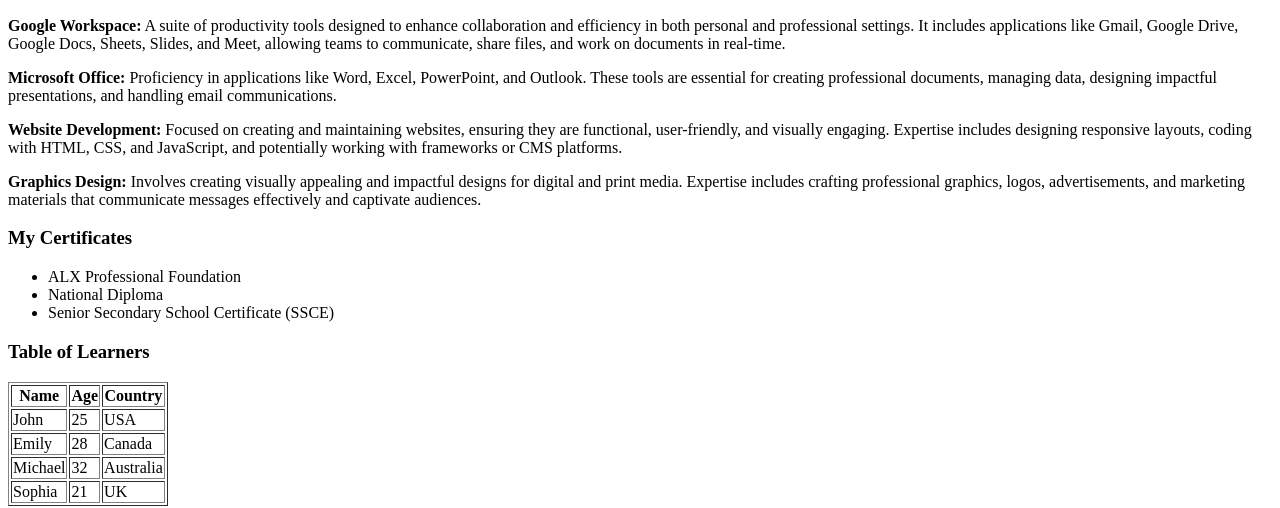
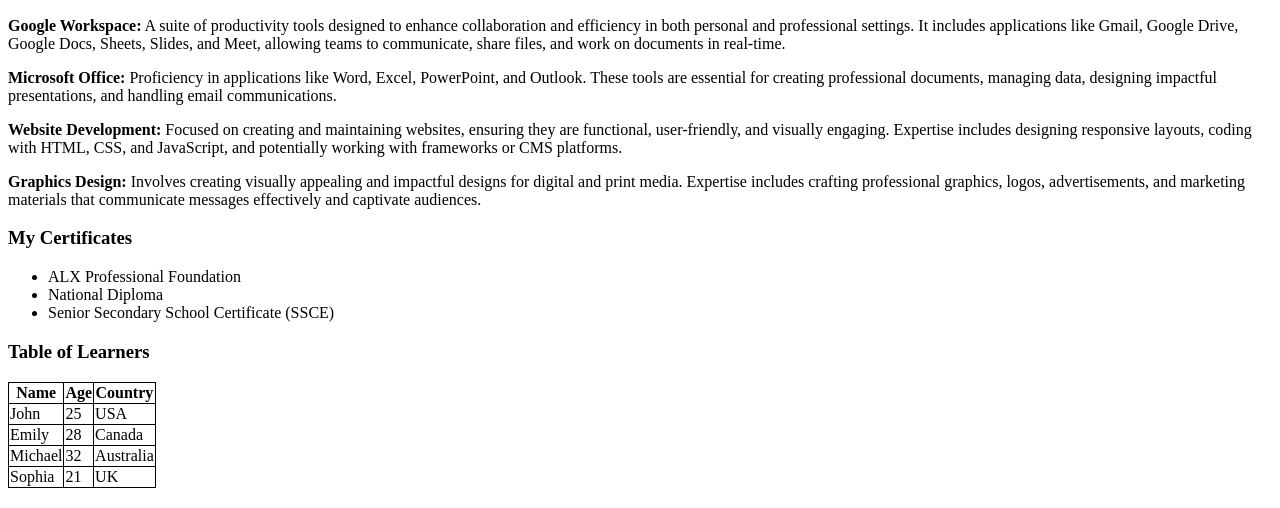
Before and after one commit to Julius7431/My_First_Portfolio, a plain HTML site: page html_basic/index.html in a window 1280 px wide. Shown: the part 427-935 px from the top of the page. Drawn offline with Linux system fonts and the light colour scheme.

```diff
--- a/html_basic/index.html
+++ b/html_basic/index.html
@@ -4,6 +4,12 @@
     <meta charset="UTF-8">
     <meta name="viewport" content="width=device-width, initial-scale=1.0">
     <title>Index Page</title>
+    <style>
+        table, th, td{
+            border: 1px solid black;
+            border-collapse: collapse;
+        }
+    </style>
 </head>
 <body>
 
@@ -50,7 +56,7 @@
             </ul>
 
             <h3>Table of Learners</h3>
-            <table border="1">
+            <table>
                 <thead>
                     <tr>
                         <th>Name</th>
```
